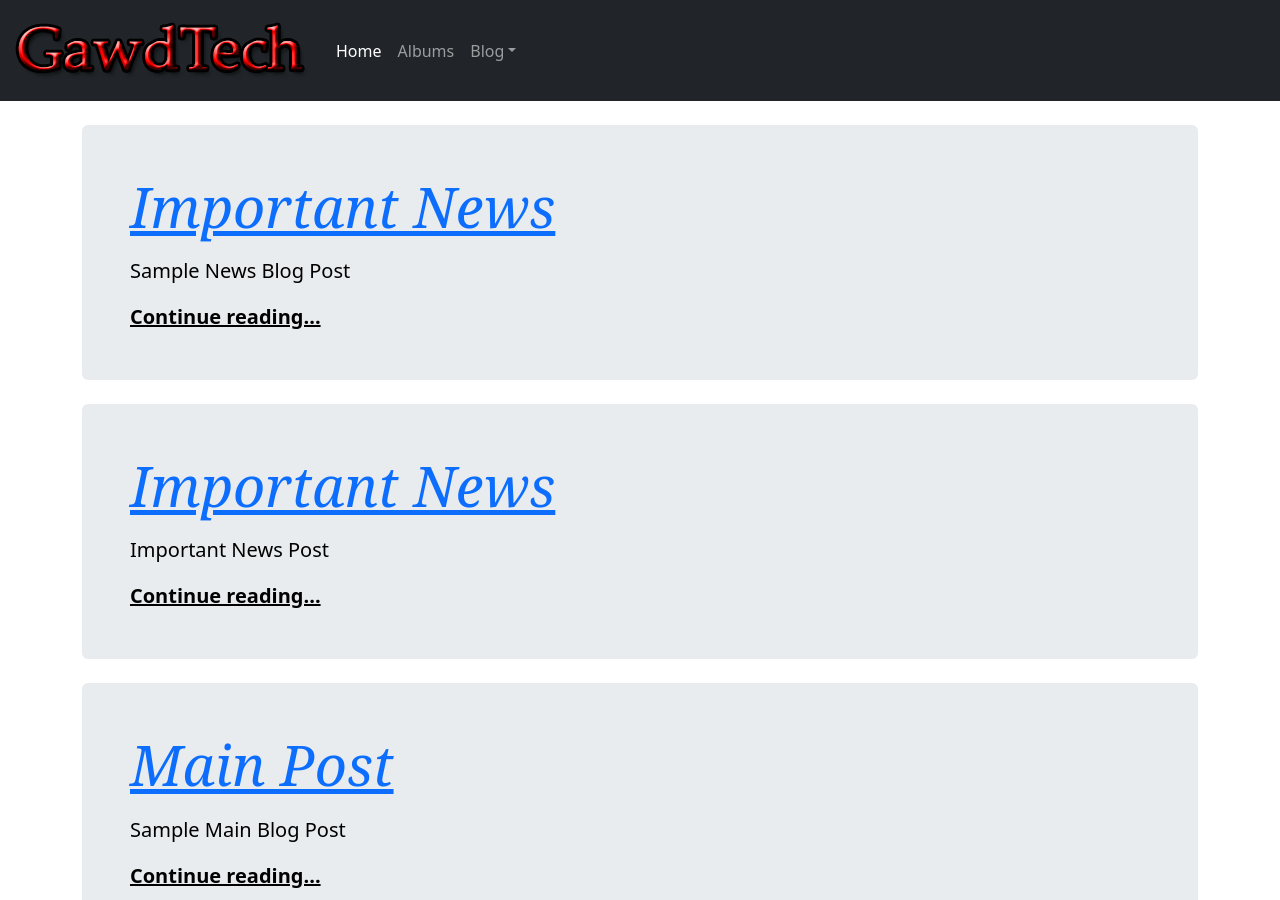
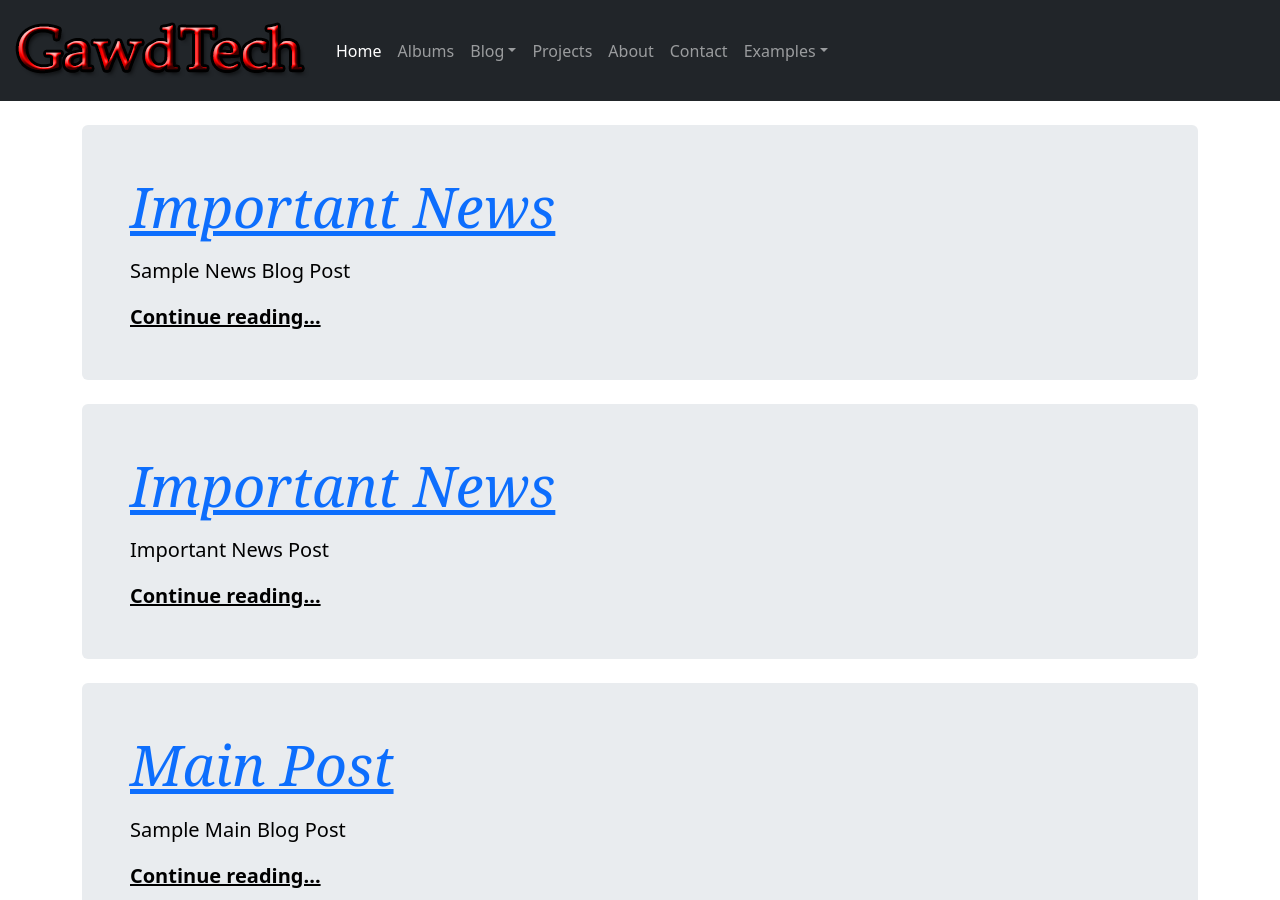
Before and after one commit to CoolV1994/Template-Bootstrap-5, a Jekyll site: the page built from index.html, in a window 1280 px wide and 900 px high. Built offline with Jekyll 4.4.1, drawn with Linux system fonts in a browser that asks for light colours; the list of posts is cut into pages by our own code.

Commit message:
Update navbar_menu.html

```diff
--- a/_includes/navbar_menu.html
+++ b/_includes/navbar_menu.html
@@ -3,14 +3,14 @@
 <!-- {{ menu }} -->
 {% assign menuID = menu[0] | slugify %}
 {% assign activeLinks = menu[1] | where_exp: "sublink", "sublink == page.url" %}
+  <li class="nav-item dropdown">
+    <a class="nav-link dropdown-toggle {% if activeLinks > 0 %}active{% endif %}" href="#{{ menuID }}" id="dropdown_{{ menuID }}" data-bs-toggle="dropdown" aria-expanded="false">{{ menu[0] }}</a>
+    <ul class="dropdown-menu" aria-labelledby="dropdown_{{ menuID }}">
 {% for sublink in menu[1] %}
 <!-- MENU - SUBLINK -->
 <!-- {{ sublink }} -->
 <!-- MENU - SUBLINK - FIRST -->
 <!-- {{ sublink[1].first }} -->
-  <li class="nav-item dropdown">
-    <a class="nav-link dropdown-toggle {% if activeLinks > 0 %}active{% endif %}" href="#{{ menuID }}" id="dropdown_{{ menuID }}" data-bs-toggle="dropdown" aria-expanded="false">{{ menu[0] }}</a>
-    <ul class="dropdown-menu" aria-labelledby="dropdown_{{ menuID }}">
     {% if sublink[1].first %}
         {% assign sublinks = sublink[1] %}
 {% include navbar_sub_menu.html submenu=sublinks %}
```
